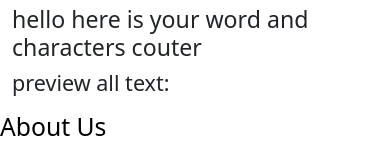
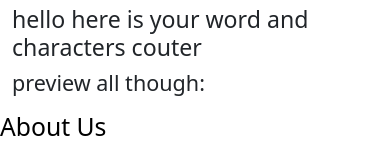
Before and after one commit to sagararghali/react1, a React (Vite) app: page / in a window 390 px wide. Shown: the part 475-631 px from the top of the page. Built offline with nearby package versions, Linux system fonts and the light colour scheme.

Commit message:
mobileapp

```diff
--- a/src/components/Form.jsx
+++ b/src/components/Form.jsx
@@ -47,7 +47,7 @@ const downcaseclick=()=>{
 <h3>hello here is your word and characters couter</h3>
 {/* <p>{count.length} letters and {count.split(" ").length} words</p>
 <p>{0.008* count.split(" ").length} minutes to read</p> */}
-<h4>preview all text:</h4>
+<h4>preview all though:</h4>
 <p>{count}</p>
 </div>
 </div>
```
